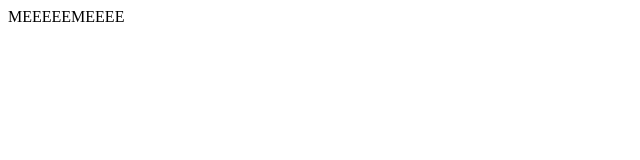
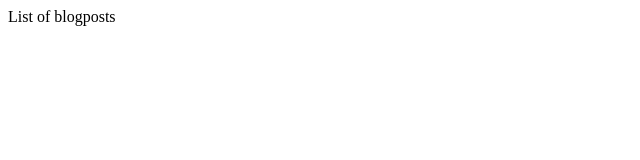
Before and after one commit to ArnaudWeyts/react-blog, a React app: page / in a window 1280 px wide. Shown: the top 160 px of the page, without its empty margins (0-640 px from the left). Built offline with nearby package versions, Linux system fonts and the light colour scheme.

Commit message:
added index route

```diff
--- a/src/components/App.js
+++ b/src/components/App.js
@@ -3,7 +3,9 @@ import React, {Component} from 'react';
 export default class App extends Component {
   render() {
     return (
-      <div>MEEEEEMEEEE</div>
+      <div>
+        {this.props.children}
+      </div>
     );
   }
 }
--- /dev/null
+++ b/src/components/PostsIndex.js
@@ -0,0 +1,5 @@
+import React from 'react';
+
+export default () => {
+  return <div>List of blogposts</div>;
+};
--- a/src/index.js
+++ b/src/index.js
@@ -2,14 +2,13 @@ import React from 'react';
 import ReactDOM from 'react-dom';
 import {Provider} from 'react-redux';
 import {createStore, applyMiddleware} from 'redux';
+import promise from 'redux-promise';
 import {Router, browserHistory} from 'react-router';
 
 import routes from './routes';
 import reducers from './reducers';
 
-//const API_KEY = dankpepememesxddddd;
-
-const createStoreWithMiddleware = applyMiddleware()(createStore);
+const createStoreWithMiddleware = applyMiddleware(promise)(createStore);
 
 ReactDOM.render(
   <Provider store={createStoreWithMiddleware(
--- a/src/routes.js
+++ b/src/routes.js
@@ -2,7 +2,10 @@ import React from 'react';
 import {Route, IndexRoute} from 'react-router';
 
 import App from './components/App';
+import PostsIndex from './components/PostsIndex';
 
 export default (
-  <Route path="/" component={App} />
-)
+  <Route path="/" component={App}>
+    <IndexRoute component={PostsIndex} />
+  </Route>
+);
```
